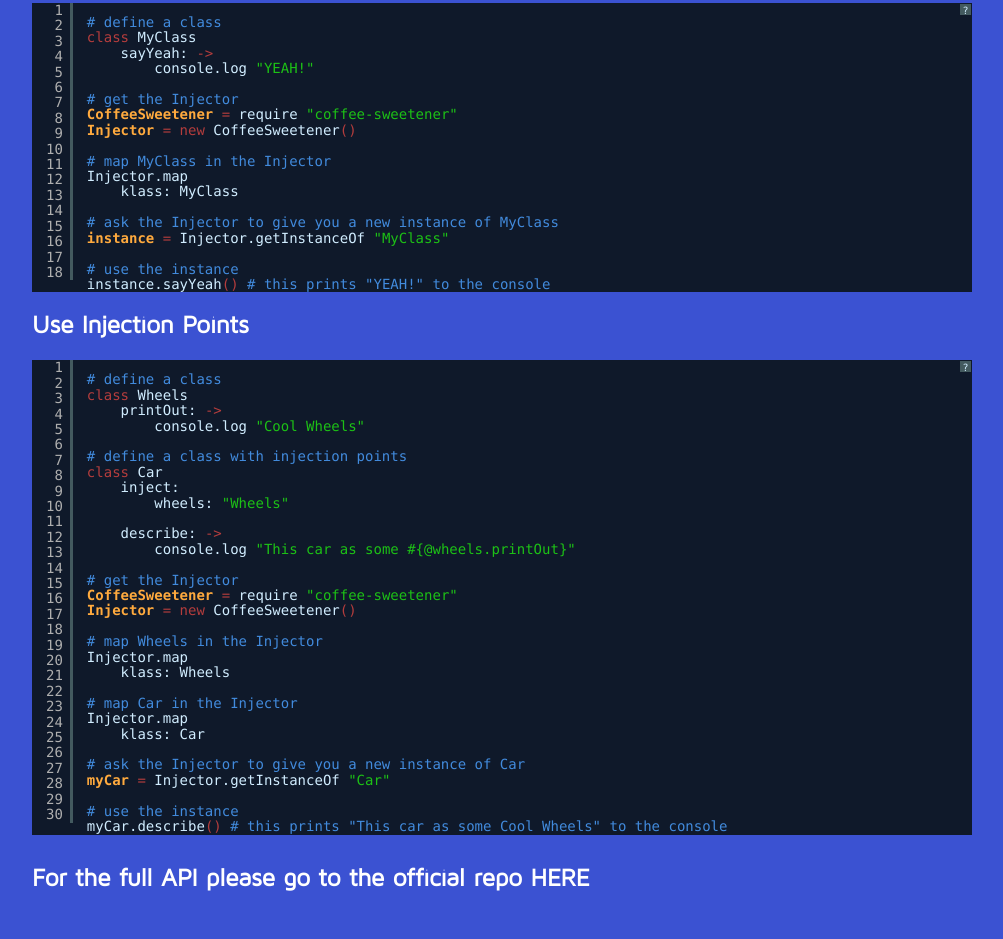
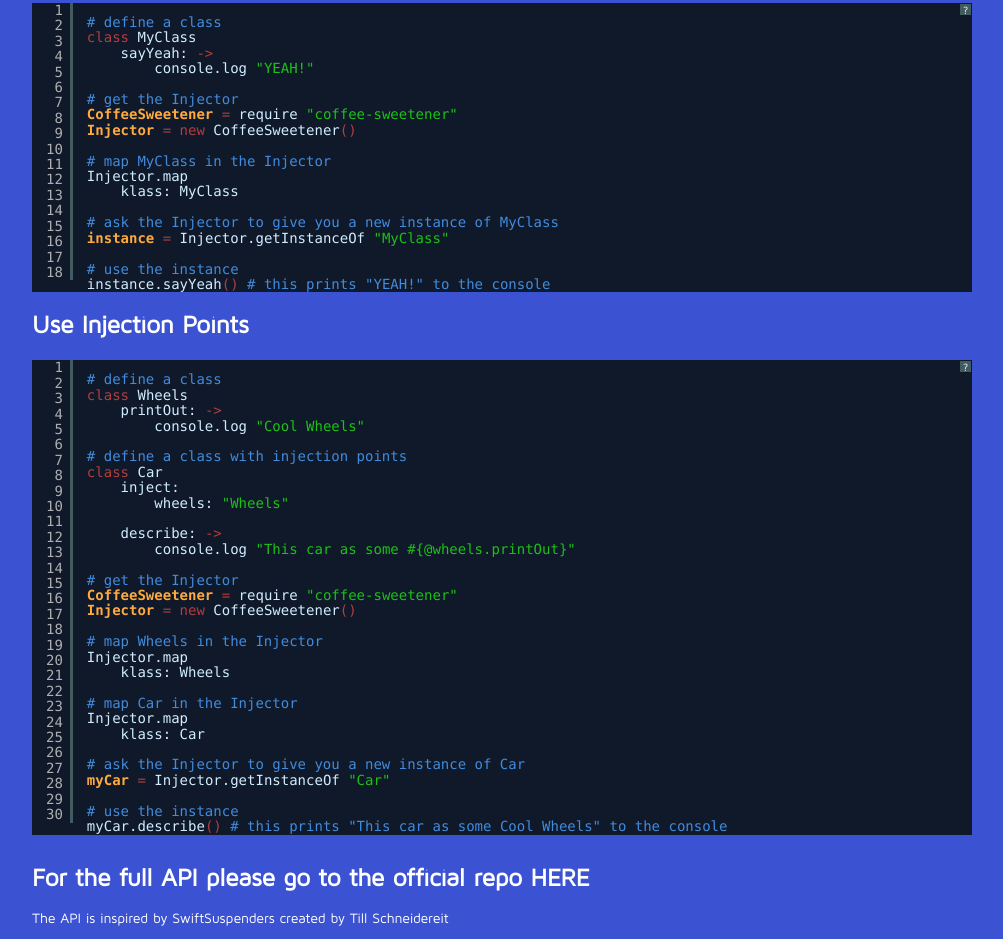
Before and after one commit to vizio360/coffee-sweetener, a plain HTML site: page index.html in a window 1280 px wide. Shown: the part 592-1531 px from the top of the page, without its empty margins (138-1141 px from the left). Before the commit the page ends 1501 px from the top, so only its background shows below. Drawn offline with nearby package versions, Linux system fonts and the light colour scheme.

Commit message:
added swiftsuspenders link

```diff
--- a/index.html
+++ b/index.html
@@ -144,6 +144,9 @@ myCar.describe() # this prints "This car as some Cool Wheels" to the console
                 <div class="span12">
                     <h3>For the full API please go to the official repo <a href="https://github.com/vizio360/coffee-sweetener#dependency-injection-in-coffeescript">HERE</a></h3>
                 </div>
+                <div class="span12">
+                    <p>The API is inspired by <a href="https://github.com/tschneidereit/SwiftSuspenders">SwiftSuspenders</a> created by Till Schneidereit</p>
+                </div>
             </div>
         </div>
     </div>
```
